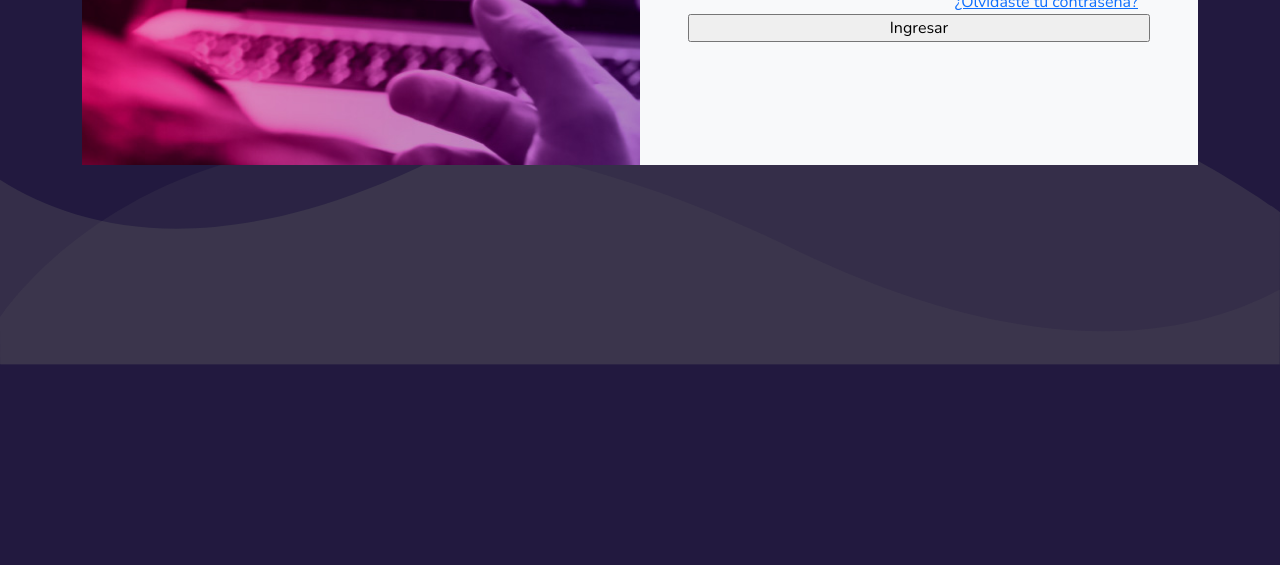
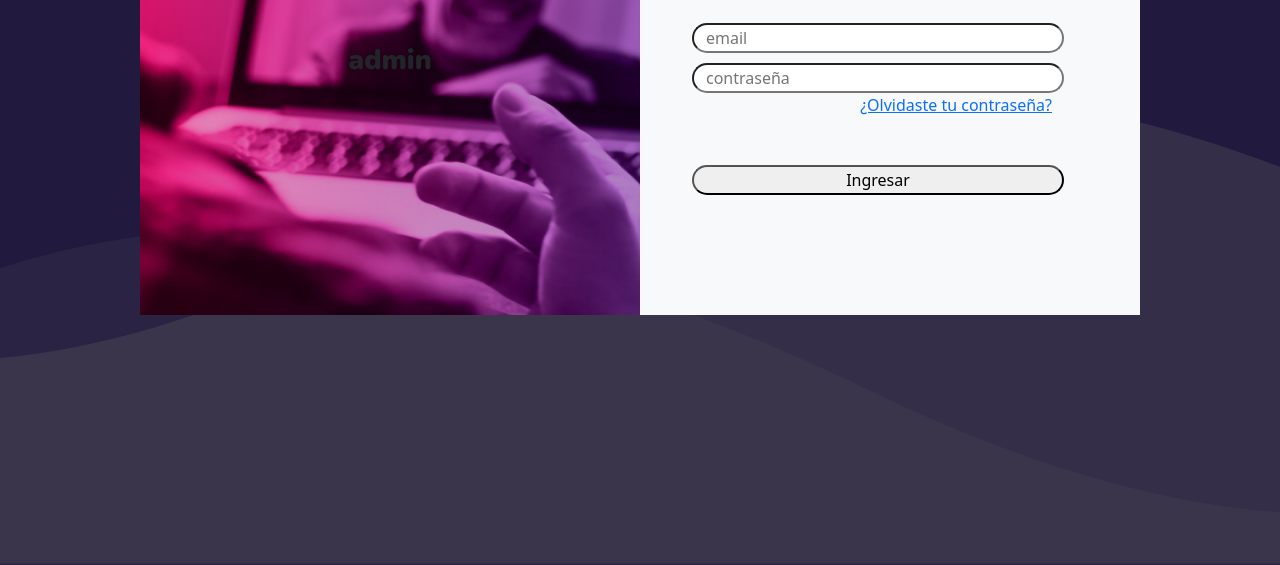
Before and after one commit to gg161087/ap_ejercicio-09, a plain HTML site: page index.html in a window 1280 px wide. Shown: the part 435-1000 px from the top of the page. Before the commit the page ends 800 px from the top, so only its background shows below. Drawn offline with nearby package versions, Linux system fonts and the light colour scheme.

Commit message:
2do commit

```diff
--- a/index.html
+++ b/index.html
@@ -10,26 +10,24 @@
     <title>Ejercicio 09 - Gonzalo Gonzalez</title>
 </head>
 <body>
-    <div class="container text-center">
-        <div class="row align-items-center">
+    <div class="contenedor">
         <div class="col img-login">
             <h1 class="admin">admin</h1>
         </div>
         <div class="col bg-light">
-            <div class="row align-self-start">
+            <form action="">
+                <div class="row titulo">
                     <h2 class="login">Login</h2>
                 </div>
-            <div class="row align-self-start" >
+                <div class="row inputs">
                     <input type="email" class="box" placeholder="email">
                     <input type="password" class="box" placeholder="contraseña">
-            </div>
-            <div class="row align-self-start" style="text-align: right;">
+                    <div style="text-align: right;">
                         <a href="#" >¿Olvidaste tu contraseña?</a>
                     </div>
-            <div class="row align-self-start">
-                <input type="submit" value="Ingresar">
+                    <input type="submit" class="box btn-ingresar" value="Ingresar">
                 </div>
-        </div>
+            </form>
         </div>
     </body>
 </html>
--- a/style.css
+++ b/style.css
@@ -1,50 +1,62 @@
-@import url('https://fonts.googleapis.com/css2?family=Nunito:wght@400;700;900&display=swap');
+@import url('https://fonts.googleapis.com/css2?family=Nunito:wght@400;700;900&display=swap');git init
 
 * {
     padding: 0;
     margin: 0;
-    box-sizing: border-box;
     font-family: 'Nunito', sans-serif;
 }
 body{
+    background-image: url('./assets/fondo/ondas.svg');
+    background-position: bottom;
+    background-repeat: no-repeat;
     background-color: #22193F;
-    height: 100vh;
-    width: 100vw;
-    background-image: url('./assets/fondo/ondas.svg');
-    background-repeat: no-repeat;
-    background-size: contain;
-    background-position: center bottom;
-    color: #eff5f5;
     display: flex;
-    flex-direction: column;
     justify-content: center;
     align-items: center;
 }
+.contenedor{
+    width: 1000px;
+    height: 1000px;
+    display: inline-flex;
+    align-items: center;
+    justify-content: space-between;
+}
+form{
+    width: 100%;
+    color: #eff5f5;
+    padding: 3rem;
+}
 .img-login{
-    height: 50vh;
-    width: 50vw;
+    width: 100%;
+    height: 100%;
     background-image: url('./assets/img-login.jpg');
     background-repeat: no-repeat;
     background-size: cover;
     background-position: center center;
+}
+.col{
+    height: 50%;
+    /* width: 50vw; */
     display: flex;
     flex-direction: column;
     align-items: center;
     justify-content: center;
 }
-.col{
-    height: 50vh;
-    width: 50vw;
-    display: flex;
-    flex-direction: column;
+.row{
     align-items: center;
     justify-content: center;
-    padding: 3rem;
+    width: 100%;
+    padding: 1rem;
 }
-.row{
-    margin: 0;
-    width: 100%;
+
+.box{
+    border-radius: 20px;
+    margin-top: 10px;
 }
+.btn-ingresar{
+    margin-top: 3rem;
+}
+
 .admin{
     font-family: 'Nunito';
     font-style: Bold;
```
Also changed, not shown: assets/fonts/Nunito-Italic-VariableFont_wght.ttf (deleted), assets/fonts/Nunito-VariableFont_wght.ttf (deleted), assets/fonts/static/Nunito-Black.ttf (deleted), assets/fonts/static/Nunito-BlackItalic.ttf (deleted), assets/fonts/static/Nunito-Bold.ttf (deleted), assets/fonts/static/Nunito-BoldItalic.ttf (deleted), assets/fonts/static/Nunito-ExtraBold.ttf (deleted), assets/fonts/static/Nunito-ExtraBoldItalic.ttf (deleted), assets/fonts/static/Nunito-ExtraLight.ttf (deleted), assets/fonts/static/Nunito-ExtraLightItalic.ttf (deleted), assets/fonts/static/Nunito-Italic.ttf (deleted), assets/fonts/static/Nunito-Light.ttf (deleted), assets/fonts/static/Nunito-LightItalic.ttf (deleted), assets/fonts/static/Nunito-Medium.ttf (deleted), 4 more files. Lines whose indentation alone changed are shown as unchanged.
